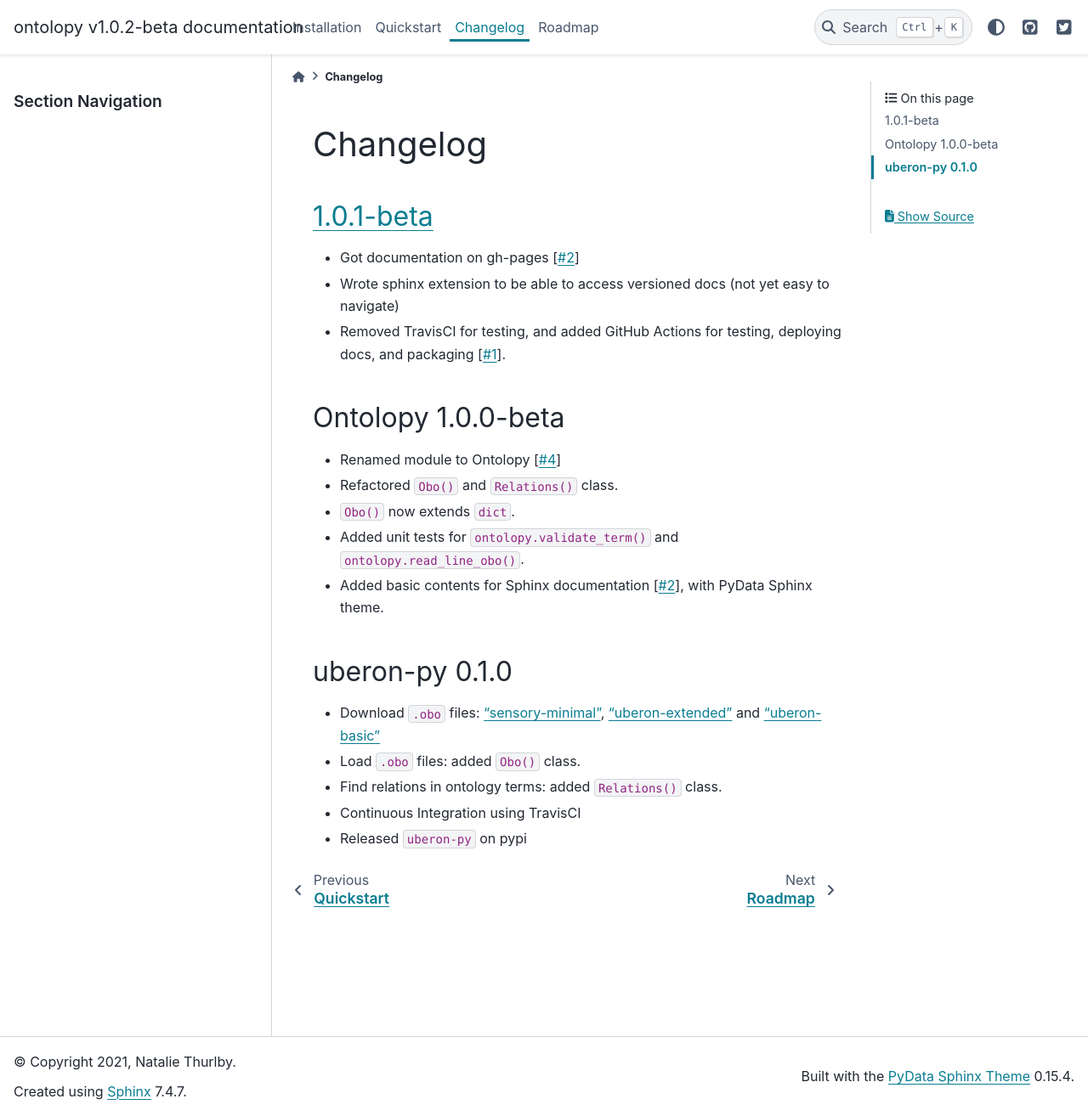
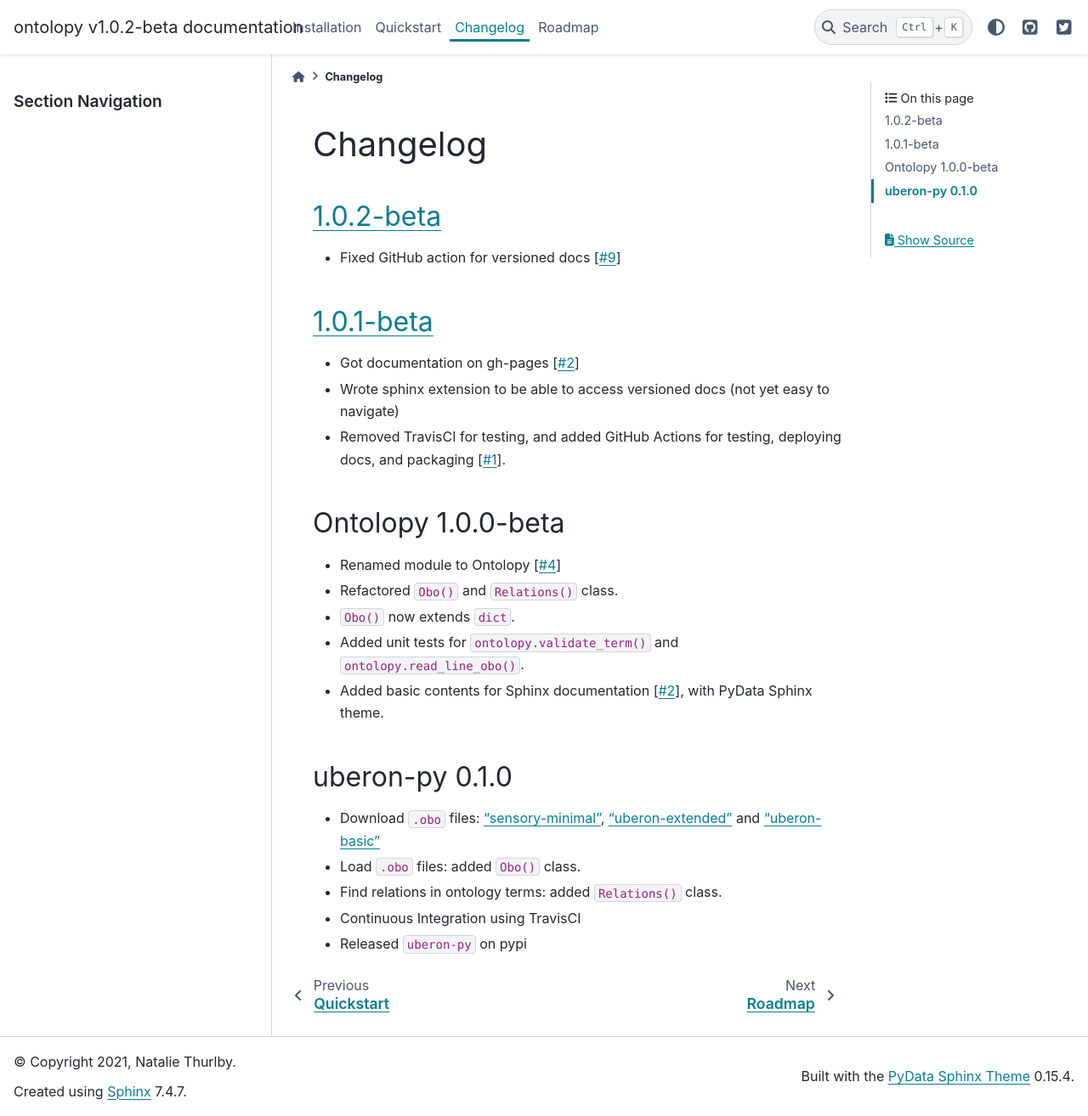
Before and after one commit to NatalieZelenka/ontolopy, a Sphinx documentation site: the page built from docs/contents/changelog.md, in a window 1280 px wide and 1314 px high. Shown: the whole window at 85% size. Built offline with Sphinx 7.4.7 and the PyData theme 0.15.4, drawn with Linux system fonts in a browser that asks for light colours.

Commit message:
Update changelog.md

```diff
--- a/docs/contents/changelog.md
+++ b/docs/contents/changelog.md
@@ -2,7 +2,10 @@
 
 [//]: # (TODO: Link to GitHub releases)
 
-## [1.0.1-beta](https://github.com/metawards/MetaWards/releases/tag/1.0.1-beta)
+## [1.0.2-beta](https://github.com//NatalieThurlby/ontolopy/compare/1.0.1-beta...1.0.2-beta)
+- Fixed GitHub action for versioned docs [[#9](https://github.com/NatalieThurlby/ontolopy/issues/9)]
+
+## [1.0.1-beta](https://github.com/NatalieThurlby/ontolopy/releases/tag/1.0.1-beta)
 - Got documentation on gh-pages [[#2](https://github.com/NatalieThurlby/ontolopy/issues/2)]
 - Wrote sphinx extension to be able to access versioned docs (not yet easy to navigate)
 - Removed TravisCI for testing, and added GitHub Actions for testing, deploying docs, and packaging [[#1](https://github.com/NatalieThurlby/ontolopy/issues/1)].
```
